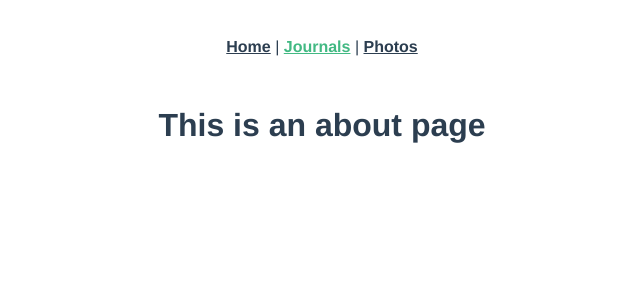
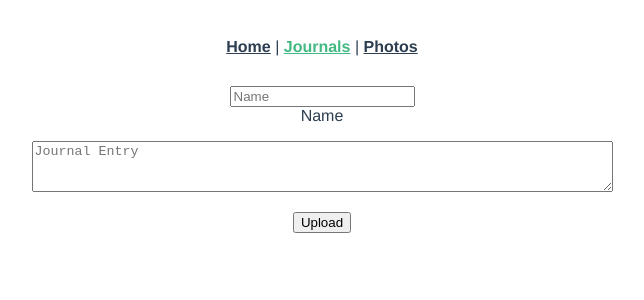
Before and after one commit to 18paulb/CloudStorage, a Vue app in the folder front-end/: page /journal in a window 1280 px wide. Shown: the top 300 px of the page, without its empty margins (318-962 px from the left). Built offline with nearby package versions, Linux system fonts and the light colour scheme.

Commit message:
Added input forms

```diff
--- a/front-end/src/views/Home.vue
+++ b/front-end/src/views/Home.vue
@@ -5,9 +5,7 @@
 
     <h1>Examples:</h1>
 
-    <div>
 
-    </div>
   </div>
 </template>
 
--- a/front-end/src/views/Journal.vue
+++ b/front-end/src/views/Journal.vue
@@ -1,5 +1,17 @@
 <template>
-  <div class="about">
-    <h1>This is an about page</h1>
+  <div>
+    <div class='form'>
+      <input v-model='title' placeholder='Name'>
+      <br/>
+      <label>Name</label>
+      <p></p>
+      <textarea v-model='description' placeholder='Journal Entry' rows='3' cols='70'></textarea>
+      <p></p>
+      <button @click='upload'>Upload</button>
+    </div>
+    <div class='upload' v-if='addItem'>
+      <h2>{{addItem.title}}</h2>
+      <img :src='addItem.path'/>
+    </div>
   </div>
 </template>
--- a/front-end/src/views/Photo.vue
+++ b/front-end/src/views/Photo.vue
@@ -0,0 +1,37 @@
+<template>
+  <div>
+    <div class='form'>
+      <input v-model='title' placeholder='Title'>
+      <br/>
+      <label>Photo Title</label>
+      <p></p>
+      <textarea v-model='description' placeholder='Description' rows='2' cols='50'></textarea>
+      <p></p>
+      <input type='file' name='photo' @change='fileChanged'>
+      <button @click='upload'>Upload</button>
+    </div>
+    <div class='upload' v-if='addItem'>
+      <h2>{{addItem.title}}</h2>
+      <img :src='addItem.path'/>
+    </div>
+  </div>
+
+</template>
+
+<script>
+//import axios from 'axios'
+
+export default {
+
+  data() {
+    return {
+    }
+  },
+
+  methods: {
+
+  },
+
+
+}
+</script>
```
